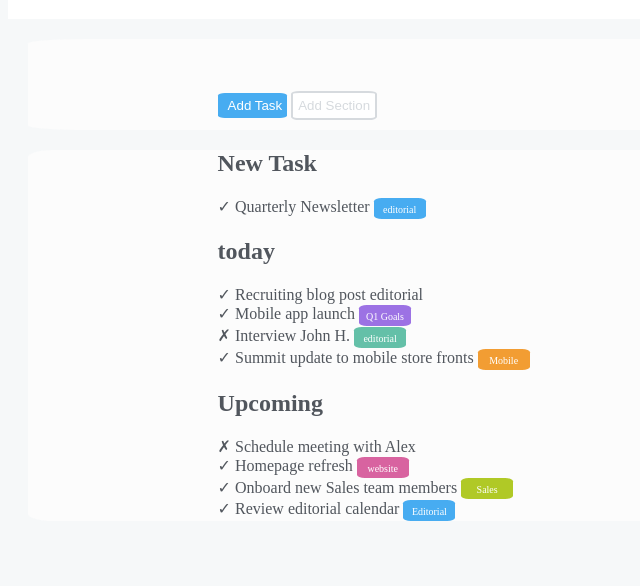
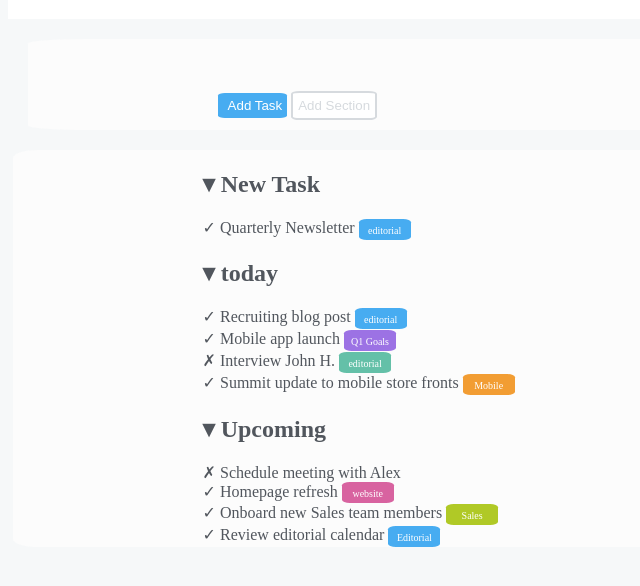
Before and after one commit to MicheleFumi/html-css-toboolist, a plain HTML site: page index.html in a window 1280 px wide. Shown: the part 130-716 px from the top of the page, without its empty margins (0-640 px from the left). Drawn offline with Linux system fonts and the light colour scheme.

Commit message:
add symbols

```diff
--- a/assets/css/style.css
+++ b/assets/css/style.css
@@ -105,7 +105,7 @@ header{
     padding-left: 15%;
     padding-right: 15%;
     background-color: rgb(252, 252, 252);
-    margin: 20px;
+    margin: 5px;
     border-radius: 2%;
     border-bottom: 10px;
 }
@@ -120,7 +120,10 @@ header{
 
    padding-top: 10px;
 }
+.start-list{
 
+    padding-top: 20px;
+}
 .info{
 
     display: inline-block;
--- a/index.html
+++ b/index.html
@@ -29,13 +29,13 @@
         <section class="container2">
             <div class="inline"> <!-- todo list -->
                 <div class="new-task, block">
-                    <h2 class="greytxt"> New Task</h2>
+                    <h2 class="greytxt start-list"> &#9662; New Task</h2>
                     <p class="greytxt"> &checkmark; Quarterly Newsletter <span class="editorial info"> editorial</span></p>
                 </div>
 
                 <div class="today, block">
-                    <h2 class="greytxt"> today</h2>
-                    <div class="greytxt">&checkmark; Recruiting blog post <span class="editorial,info"> editorial</span></div>
+                    <h2 class="greytxt">&#9662; today</h2>
+                    <div class="greytxt">&checkmark; Recruiting blog post <span class="editorial info"> editorial</span></div>
 
 
                     <div class="greytxt">&checkmark;  Mobile app launch <span class="q1 info"> Q1 Goals</span></div>
@@ -45,7 +45,7 @@
                 </div>
 
                 <div class="Upcoming">
-                    <h2 class="greytxt"> Upcoming</h2>
+                    <h2 class="greytxt">&#9662; Upcoming</h2>
                     <div class="greytxt">&cross; Schedule meeting with Alex</div>
                     <div class="greytxt">&checkmark; Homepage refresh <span class="website info"> website</span></div>
                     <div class="greytxt">&checkmark; Onboard new Sales team members <span class="sales info"> Sales</span></div>
```
